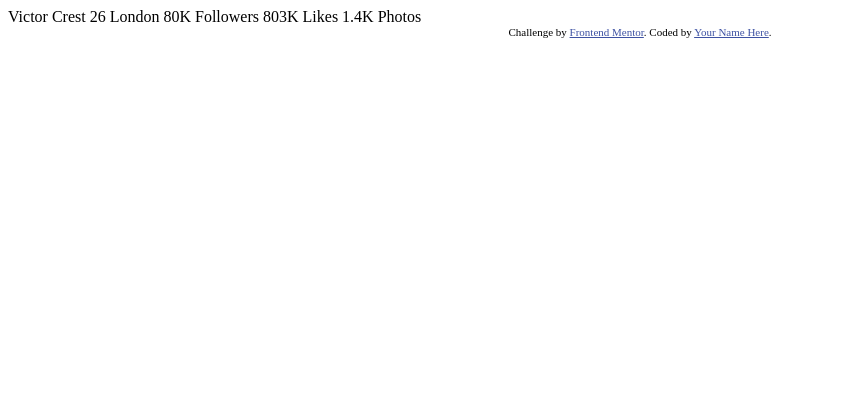
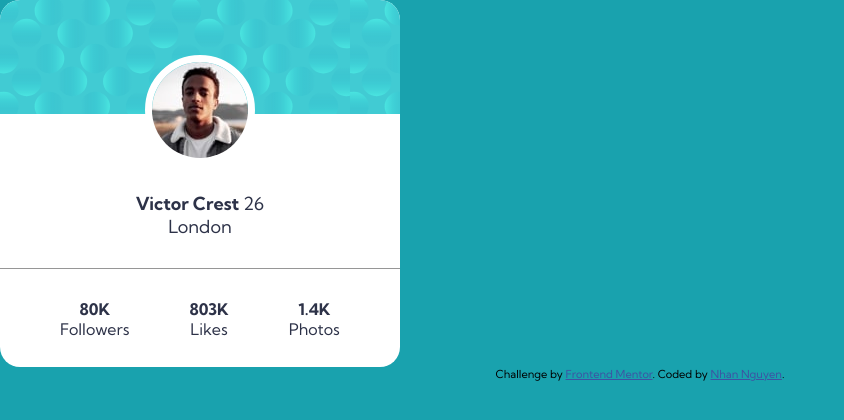
Before and after one commit to edwardnguyen225/front_end_mentor, a plain HTML site: page profile-card-component-main/index.html in a window 1280 px wide. Shown: the whole page, without its empty margins (0-844 px from the left). Drawn offline with Linux system fonts and the light colour scheme.

Commit message:
Add card; Change contributer's name

```diff
--- a/profile-card-component-main/index.html
+++ b/profile-card-component-main/index.html
@@ -5,6 +5,10 @@
     <meta charset="UTF-8">
     <meta name="viewport" content="width=device-width, initial-scale=1.0">
     <!-- displays site properly based on user's device -->
+
+    <link rel="preconnect" href="https://fonts.gstatic.com">
+    <link href="https://fonts.googleapis.com/css2?family=Kumbh+Sans:wght@400;700&display=swap" rel="stylesheet">
+    <link rel="stylesheet" href="/dist/style.css">
 
     <link rel="icon" type="image/png" sizes="32x32" href="./images/favicon-32x32.png">
 
@@ -25,22 +29,36 @@
   </head>
 
   <body>
-    Victor Crest
-    26
-    London
+    <div class="card">
+      <div class="card__header">
+        <img src="/images/image-victor.jpg" alt="avatar" class="card__header__avatar">
+      </div>
+      <div class="card__profile">
+        <p class="title">Victor Crest <span class="age">26</span></p>
+        <p class="location">London</p>
+      </div>
 
-    80K
-    Followers
+      <div class="card__stats">
+        <div class="stat">
+          <div class="stat__value">80K</div>
+          <div class="stat__label">Followers</div>
+        </div>
+        <div class="stat">
+          <div class="stat__value">803K</div>
+          <div class="stat__label">Likes</div>
+        </div>
+        <div class="stat">
+          <div class="stat__value">1.4K</div>
+          <div class="stat__label">Photos</div>
+        </div>
+      </div>
+    </div>
 
-    803K
-    Likes
-
-    1.4K
-    Photos
     <div class="attribution">
       Challenge by <a href="https://www.frontendmentor.io?ref=challenge" target="_blank">Frontend Mentor</a>.
-      Coded by <a href="#">Your Name Here</a>.
+      Coded by <a href="https://github.com/edwardnguyen225" target="_blank">Nhan Nguyen</a>.
     </div>
+
   </body>
 
 </html>
```
